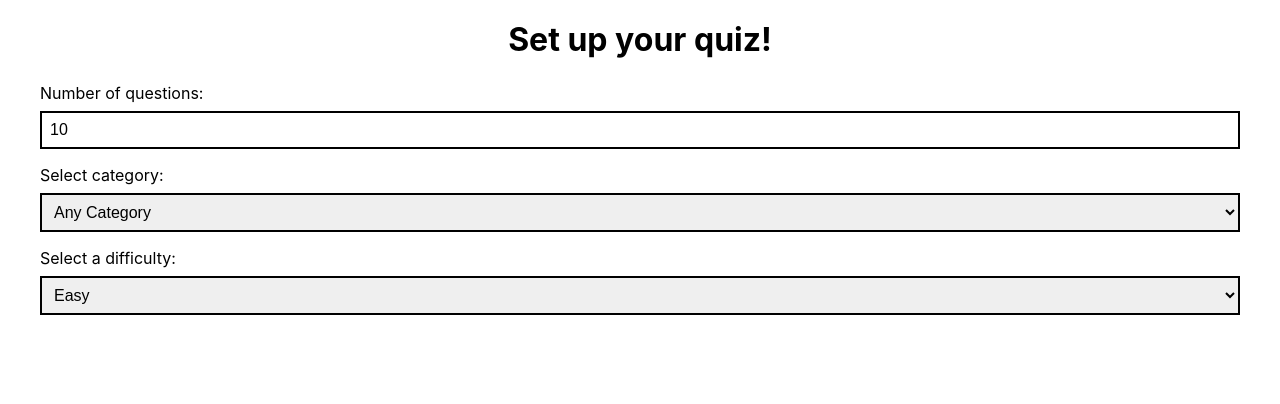
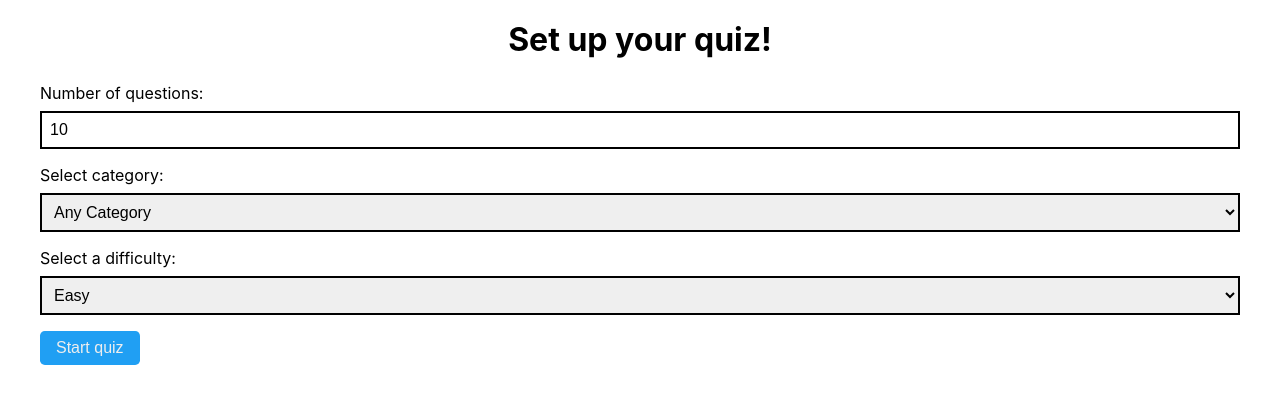
Before and after one commit to vitorwlima/quiz-app, a React (Create React App) app: page / in a window 1280 px wide. Shown: the top 404 px of the page. Built offline with nearby package versions, Linux system fonts and the light colour scheme.

Commit message:
finished mvp for home screen design

```diff
--- a/package.json
+++ b/package.json
@@ -10,6 +10,7 @@
     "@types/node": "^12.0.0",
     "@types/react": "^17.0.0",
     "@types/react-dom": "^17.0.0",
+    "polished": "^4.1.3",
     "react": "^17.0.2",
     "react-dom": "^17.0.2",
     "react-router-dom": "^5.2.0",
--- /dev/null
+++ b/src/components/Button/index.tsx
@@ -0,0 +1,15 @@
+import React, { ReactNode } from 'react'
+import { Container } from './styles'
+
+interface ButtonProps {
+  children: ReactNode
+  onClick: React.MouseEventHandler<HTMLButtonElement>
+}
+
+export const Button = ({ onClick, children }: ButtonProps) => {
+  return (
+    <Container>
+      <button onClick={onClick}>{children}</button>
+    </Container>
+  )
+}
--- /dev/null
+++ b/src/components/Button/styles.ts
@@ -0,0 +1,17 @@
+import styled from 'styled-components'
+import { shade } from 'polished'
+
+export const Container = styled.div`
+  button {
+    padding: 0.5em 1em;
+    font-size: 1rem;
+    border-radius: 0.3em;
+    background-color: #209ff3;
+    color: #eee;
+    cursor: pointer;
+
+    &:hover {
+      background-color: ${shade(0.2, '#209ff3')};
+    }
+  }
+`
--- a/src/components/index.ts
+++ b/src/components/index.ts
@@ -1,2 +1,3 @@
 export * from './Input'
 export * from './Select'
+export * from './Button'
--- a/src/views/Home/index.tsx
+++ b/src/views/Home/index.tsx
@@ -1,7 +1,7 @@
 import React, { useState } from 'react'
 import { Container, InputWrapper } from './styles'
 
-import { Input, Select } from '../../components'
+import { Button, Input, Select } from '../../components'
 
 const Home = () => {
   const [questionsNumber, setQuestionsNumber] = useState(10)
@@ -34,6 +34,8 @@ const Home = () => {
     },
   ]
 
+  const handleStartQuiz = () => {}
+
   return (
     <Container>
       <h1>Set up your quiz!</h1>
@@ -60,6 +62,7 @@ const Home = () => {
           label='Select a difficulty:'
           onChange={e => setSelectedDifficulty(e.target.value)}
         />
+        <Button onClick={handleStartQuiz}>Start quiz</Button>
       </InputWrapper>
     </Container>
   )
```
Also changed, not shown: 1 other file (tests, documents, lock files or other folders).
